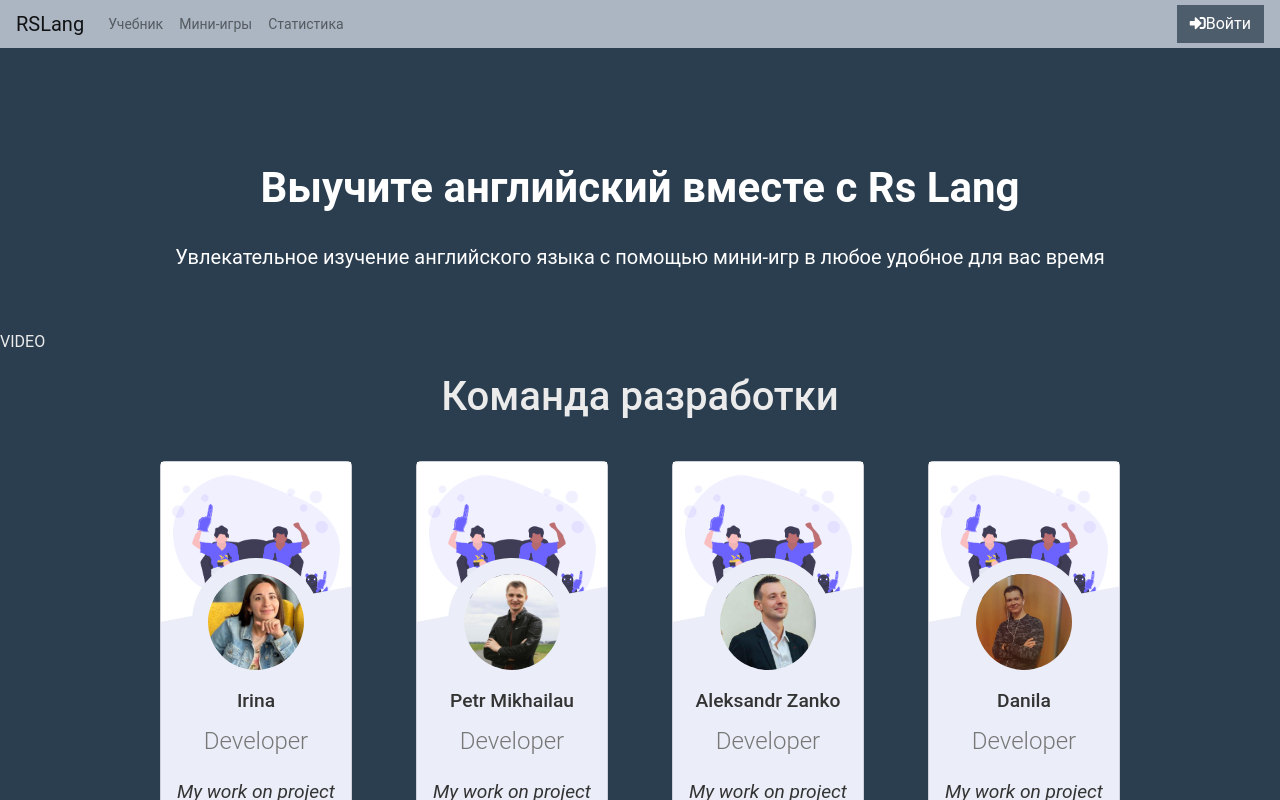
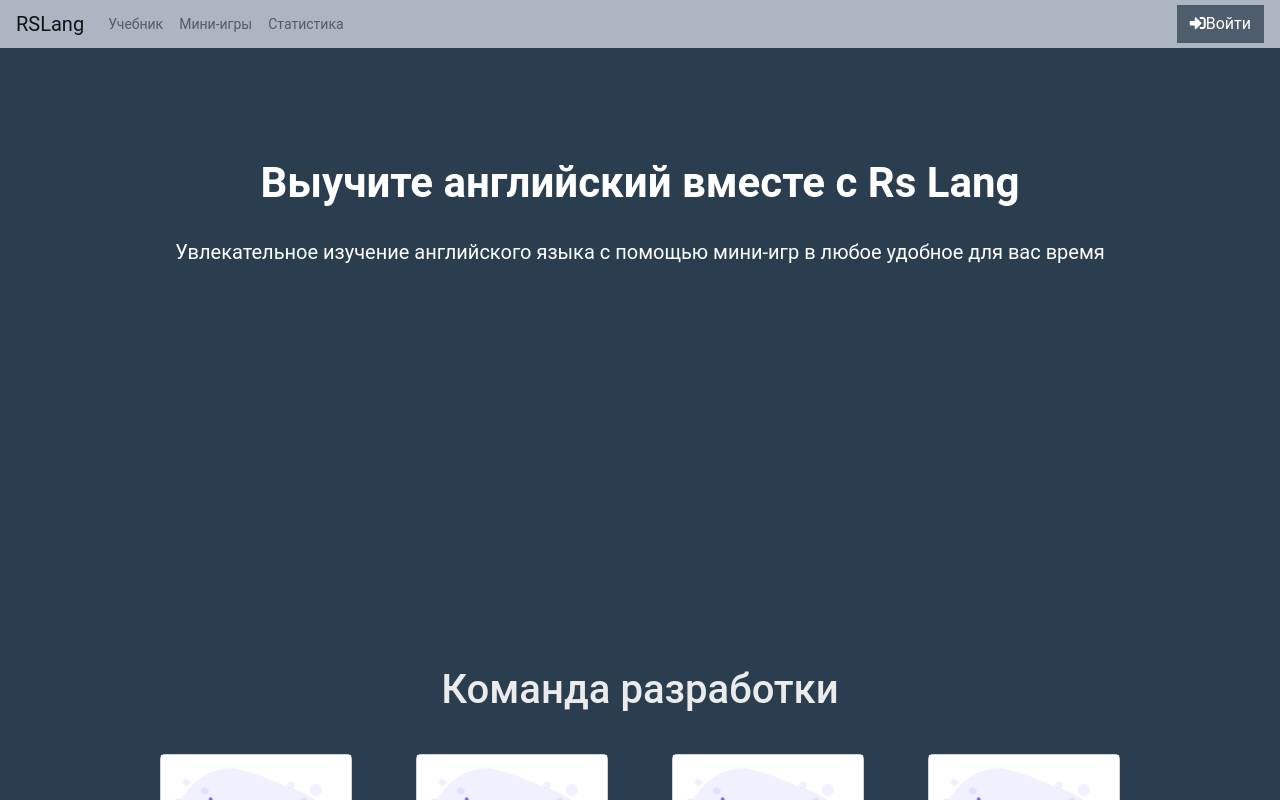
Before and after one commit to musakius/rslang, a React (Create React App) app: page / in a window 1280 px wide. Shown: the top 800 px of the page. Built offline with nearby package versions, Linux system fonts and the light colour scheme.

Commit message:
fix: some error on Register component

```diff
--- /dev/null
+++ b/src/pages/Main/components/Video/Video.css
@@ -0,0 +1,4 @@
+.app{
+    display: flex;
+    justify-content: center;
+}
--- a/src/pages/Main/components/Video/Video.jsx
+++ b/src/pages/Main/components/Video/Video.jsx
@@ -1,9 +1,16 @@
 import React from 'react';
+import ReactPlayer from 'react-player';
+import './Video.css'
 
 const Video = () => {
     return (
-        <div>
-            VIDEO
+        <div className='app'>
+            <ReactPlayer
+                controls
+                url='https://www.youtube.com/watch?v=w7ejDZ8SWv8&t=177s'
+                height="360px"
+                width="640px"
+            />
         </div>
     );
 }
--- a/src/pages/Register/Register.jsx
+++ b/src/pages/Register/Register.jsx
@@ -38,6 +38,7 @@ const Register = ({setUserInfo}) => {
                         api
                             .login("signin", user)
                             .then((response) => {
+                                data['token'] = response.token
                                 setUserInfo([response])
                                 localStorage.setItem('user', JSON.stringify(data))
                                 setValidate(true)
```
Also changed, not shown: 1 other file (tests, documents, lock files or other folders).
